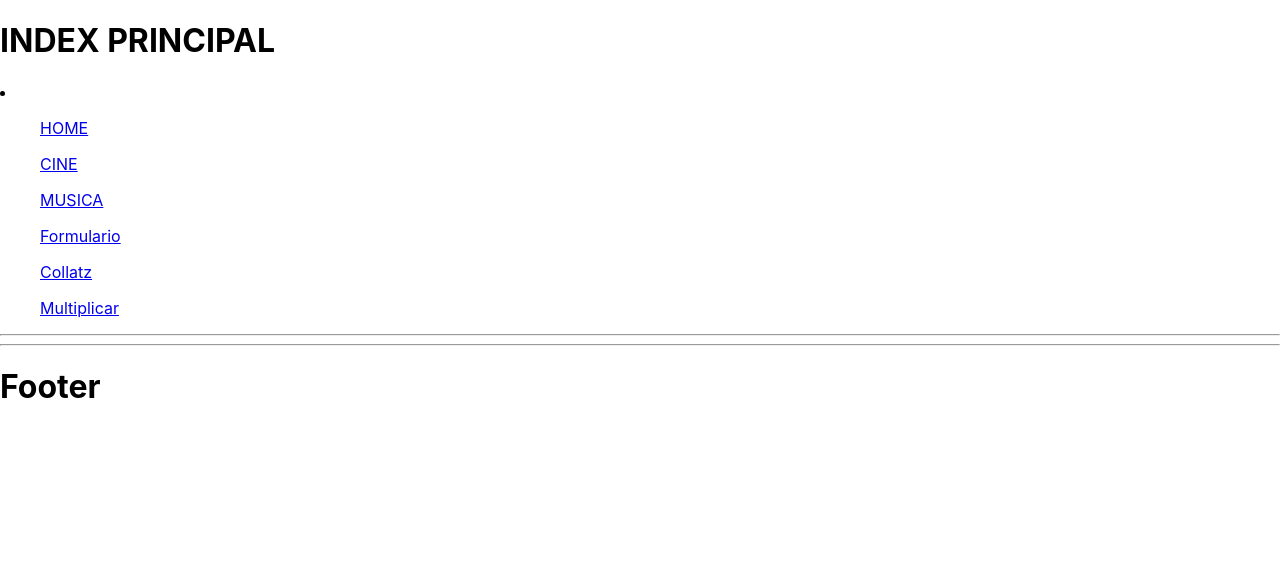
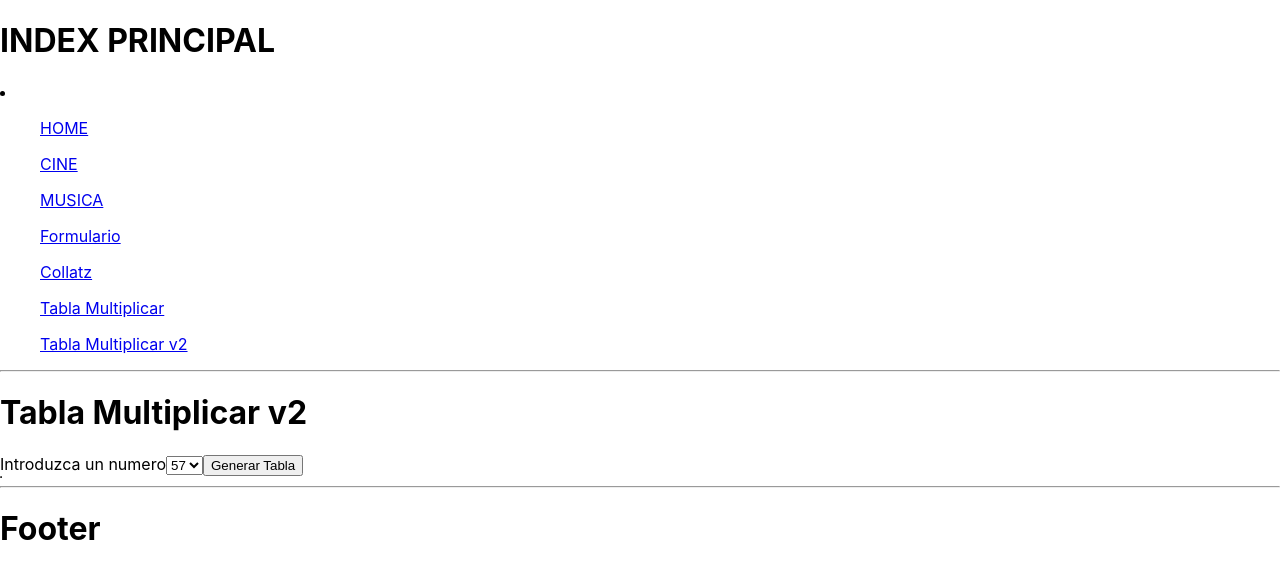
Before and after one commit to angeldzz/reactformrutas, a React (Create React App) app: page /multiplicarv2 in a window 1280 px wide. Shown: the top 578 px of the page. Built offline with nearby package versions, Linux system fonts and the light colour scheme.

Commit message:
Tabla multiplicar con numeros aleatorios

```diff
--- a/src/components/MenuRutas.jsx
+++ b/src/components/MenuRutas.jsx
@@ -9,7 +9,8 @@ export default class MenuRutas extends Component {
             <ul><a href='/musica'>MUSICA</a></ul>
             <ul><a href='/formsimple'>Formulario</a></ul>
             <ul><a href='/collatz'>Collatz</a></ul>
-            <ul><a href='/multiplicar'>Multiplicar</a></ul>
+            <ul><a href='/multiplicar'>Tabla Multiplicar</a></ul>
+            <ul><a href='/multiplicarv2'>Tabla Multiplicar v2</a></ul>
         </li>
       </div>
     )
--- a/src/components/Router.jsx
+++ b/src/components/Router.jsx
@@ -6,6 +6,7 @@ import Musica from './Musica';
 import FormSimple from './FormSimple';
 import Colatz from "./Collatz";
 import TablaMultiplicar from './TablaMultiplicar';
+import TablaMultiplicarv2 from './TablaMultiplicarv2';
 
 export default class Router extends Component {
   render() {
@@ -18,6 +19,7 @@ export default class Router extends Component {
             <Route path='/formsimple' element={<FormSimple/>}/>
             <Route path='/collatz' element={<Colatz/>}/>
             <Route path='/multiplicar' element={<TablaMultiplicar/>}/>
+            <Route path='/multiplicarv2' element={<TablaMultiplicarv2/>}/>
         </Routes>
         </BrowserRouter>
     )
--- /dev/null
+++ b/src/components/TablaMultiplicarv2.jsx
@@ -0,0 +1,60 @@
+import React, { Component } from 'react'
+
+export default class TablaMultiplicarv2 extends Component {
+    selectNumeros = React.createRef()
+    state = {
+        aleatorios: [],
+        resultados: [],
+    }
+    componentDidMount = () => {
+        let aleatoriosAUX = []
+        for (let i = 0; i < 10; i++) {
+            aleatoriosAUX.push(parseInt(Math.random() * 100 + 1));
+        }
+        this.setState({
+            aleatorios:aleatoriosAUX,
+        })
+    }
+    generarTabla = (event) => {
+        event.preventDefault();
+        let aux = []
+        for(let i = 1;i <= 10; i++){
+            aux.push(parseInt(this.selectNumeros.current.value) * i)
+        }
+        this.setState({
+            resultados: aux
+        })
+    }
+  render() {
+    return (
+      <div>
+        <h1>Tabla Multiplicar v2</h1>
+        <form onSubmit={this.generarTabla}>
+            <label>Introduzca un numero</label>
+            <select ref={this.selectNumeros}>
+                {
+                    this.state.aleatorios.map((numal,index)=>{
+                        return(
+                            <option key={index} value={numal}>{numal}</option>
+                        )
+                    })
+                }
+            </select>
+            <button type="submit">Generar Tabla</button>
+        </form>
+        <table border="1">
+            <tbody>
+                {this.state.resultados.map((num,index)=>{
+                    return(
+                        <tr key={index}>
+                            <td>{this.selectNumeros.current.value} * {index + 1}</td>
+                            <td>{num}</td>
+                        </tr>
+                    )
+                })}
+            </tbody>
+        </table>
+      </div>
+    )
+  }
+}
```
